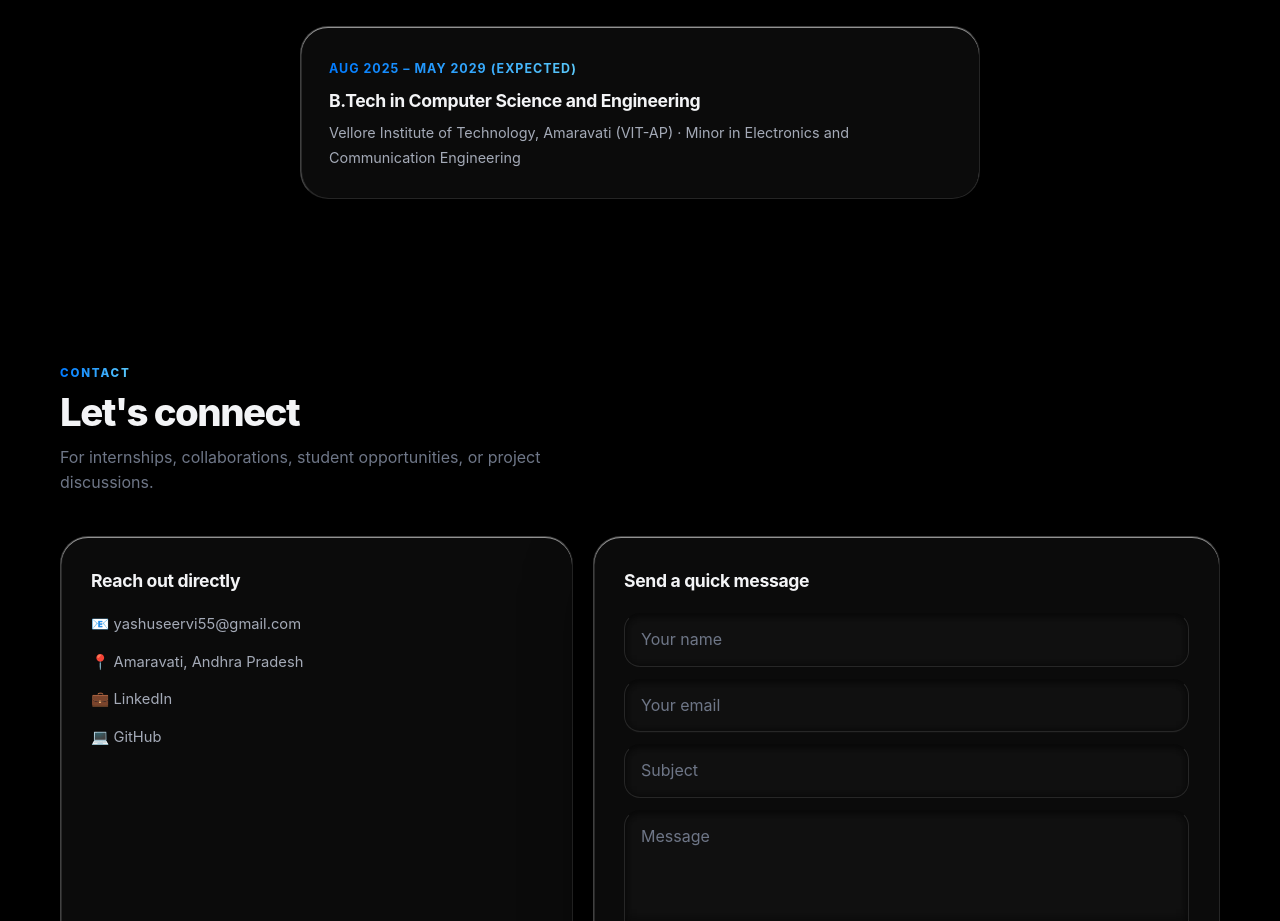
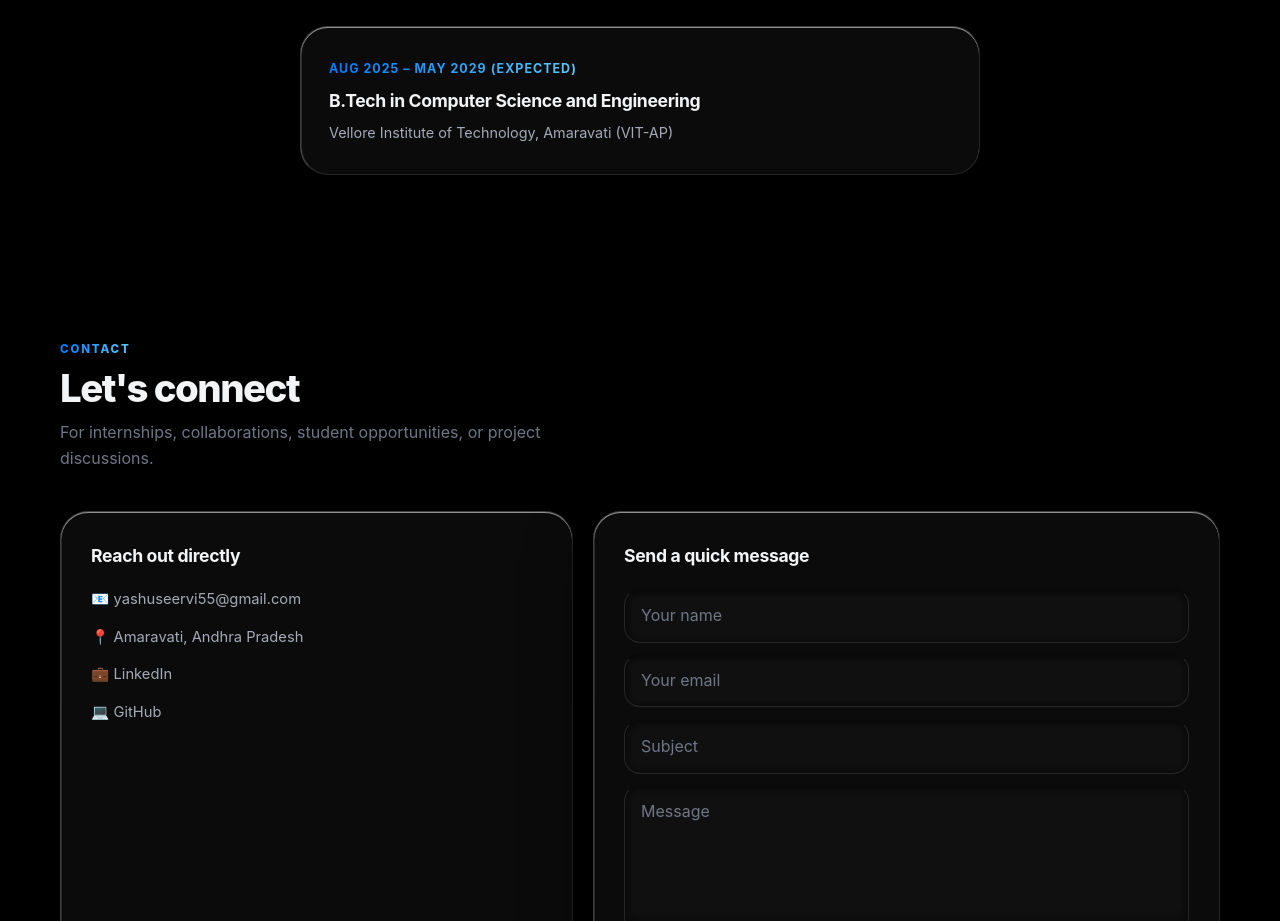
Before and after one commit to Astroidkiller/Portfolio, a plain HTML site: page index.html in a window 1280 px wide. Shown: the part 5060-5981 px from the top of the page. Drawn offline with Linux system fonts and the light colour scheme; no server answers.

Commit message:
Update education details in index.html
Removed minor in Electronics and Communication Engineering from education details.

```diff
--- a/index.html
+++ b/index.html
@@ -494,7 +494,7 @@
           <article class="glass timeline-card reveal" id="edu-vitap">
             <span class="timeline-date">Aug 2025 – May 2029 (Expected)</span>
             <h3>B.Tech in Computer Science and Engineering</h3>
-            <p>Vellore Institute of Technology, Amaravati (VIT-AP) · Minor in Electronics and Communication Engineering</p>
+            <p>Vellore Institute of Technology, Amaravati (VIT-AP) </p>
           </article>
         </div>
       </div>
```
